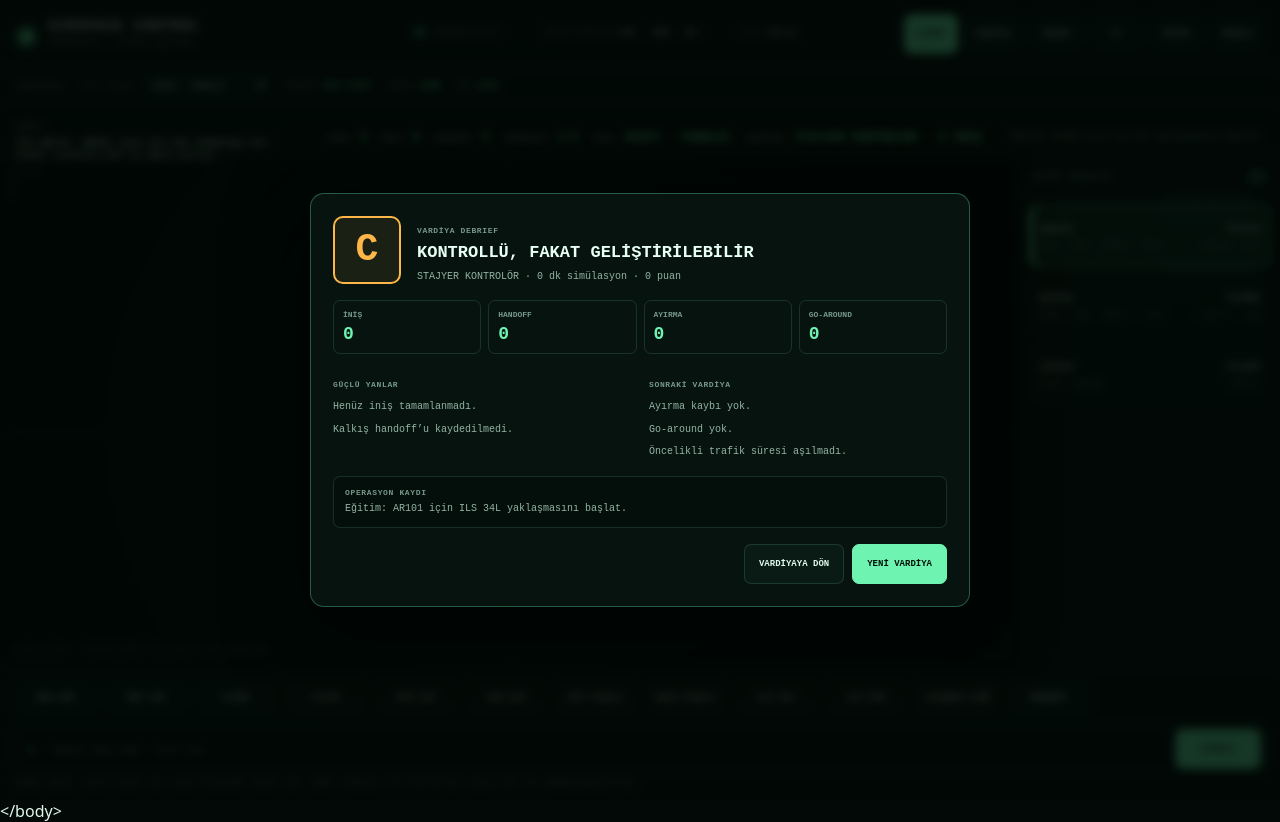
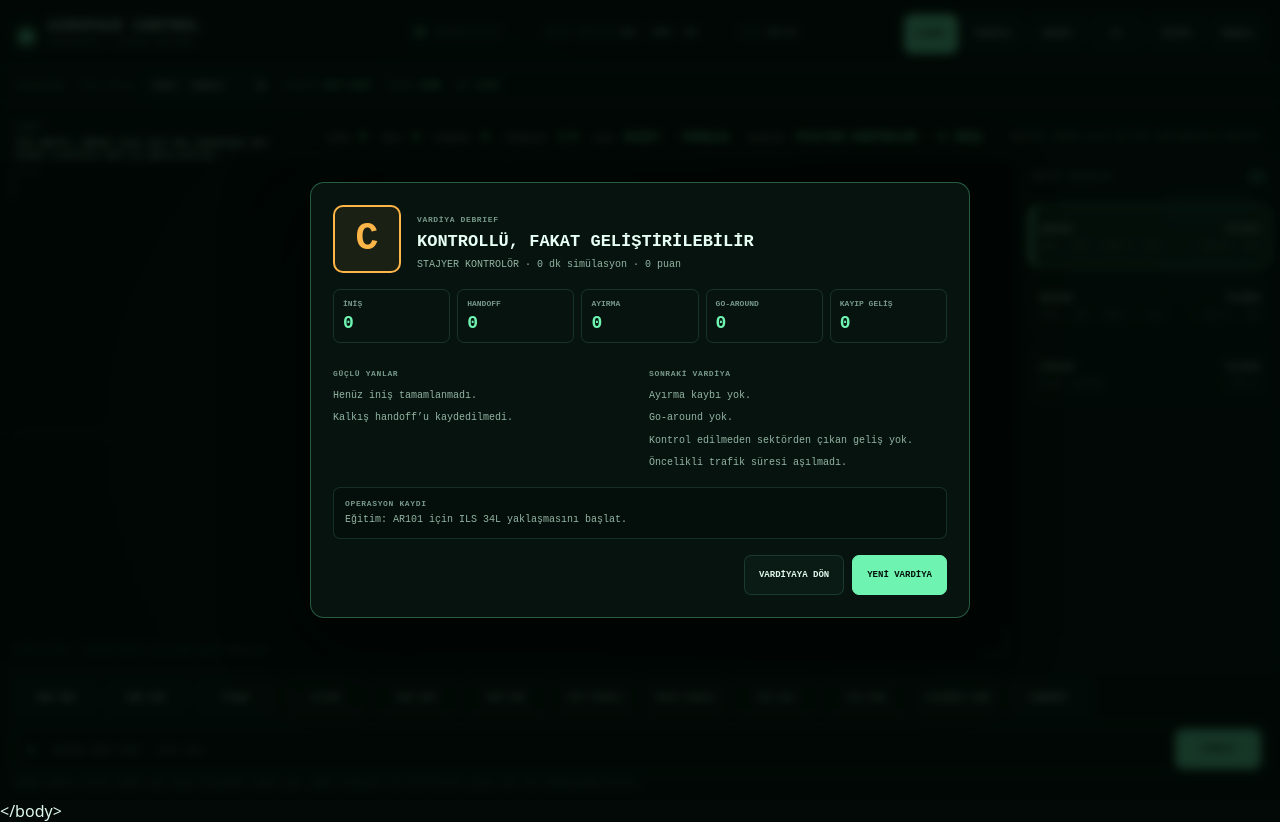
Before and after one commit to bugrabilim/atc, a React (Vite) app: page / in a window 1280 px wide. Both pictures are taken after a click on the button "BİTİR". Built offline with nearby package versions, Linux system fonts and the light colour scheme.

Commit message:
feat: require managed arrivals to sustain traffic

```diff
--- a/src/engine/progression.ts
+++ b/src/engine/progression.ts
@@ -52,7 +52,7 @@ export interface DebriefReport {
 
 export function buildDebrief(state: GameState): DebriefReport {
   const { metrics } = state;
-  const safetyPenalty = metrics.separationLosses * 3 + metrics.expiredPriorities * 2 + metrics.missedHandoffs;
+  const safetyPenalty = metrics.separationLosses * 3 + metrics.expiredPriorities * 2 + metrics.missedHandoffs + metrics.unmanagedArrivals;
   const grade = safetyPenalty === 0 && state.landed >= 3 ? 'A'
     : safetyPenalty <= 1 && state.landed >= 1 ? 'B'
       : safetyPenalty <= 3 ? 'C' : 'D';
@@ -63,6 +63,7 @@ export function buildDebrief(state: GameState): DebriefReport {
   const improvements = [
     metrics.separationLosses > 0 ? `${metrics.separationLosses} ayırma kaybı yaşandı; CPA uyarısını daha erken çöz.` : 'Ayırma kaybı yok.',
     metrics.goArounds > 0 ? `${metrics.goArounds} go-around oluştu; iniş izni zamanlamasını güçlendir.` : 'Go-around yok.',
+    metrics.unmanagedArrivals > 0 ? `${metrics.unmanagedArrivals} geliş yaklaşma yönetilmeden sektörden çıktı; ILS kararını daha erken ver.` : 'Kontrol edilmeden sektörden çıkan geliş yok.',
     metrics.expiredPriorities > 0 ? `${metrics.expiredPriorities} öncelikli trafik süresi aşıldı.` : 'Öncelikli trafik süresi aşılmadı.',
   ];
   return {
--- a/src/engine/scenario.ts
+++ b/src/engine/scenario.ts
@@ -121,7 +121,7 @@ export function createInitialState(scenario: GameScenario = defaultScenario): Ga
     activeLossPairs: [], handoffs: 0, flowId,
     trackHistory: Object.fromEntries(scenario.initialAircraft.map((item) => [item.callsign, [{ ...item.position }]])),
     lastTrackAt: 0, pendingInstructions: [],
-    metrics: { separationLosses: 0, goArounds: 0, missedHandoffs: 0, expiredPriorities: 0 },
+    metrics: { separationLosses: 0, goArounds: 0, missedHandoffs: 0, expiredPriorities: 0, unmanagedArrivals: 0 },
     eventTimeline: [{ id: 'welcome', type: 'info', message: `Eğitim: ${trainingAircraft?.callsign ?? 'ilk geliş'} için ILS ${trainingAircraft?.assignedRunway ?? ''} yaklaşmasını başlat.` }],
   };
 }
--- a/src/engine/session.ts
+++ b/src/engine/session.ts
@@ -42,6 +42,10 @@ export function restoreSession(serialized: string | null, scenarios: readonly Ga
       state: {
         ...state,
         paused: true,
+        metrics: {
+          ...state.metrics,
+          unmanagedArrivals: typeof state.metrics?.unmanagedArrivals === 'number' ? state.metrics.unmanagedArrivals : 0,
+        },
         eventTimeline: Array.isArray(state.eventTimeline) ? state.eventTimeline : state.eventLog,
       },
     };
--- a/src/engine/simulation.ts
+++ b/src/engine/simulation.ts
@@ -249,7 +249,16 @@ export function stepGame(state: GameState, _world: RadarWorld, dt: number): Game
   ));
   const handedOffAircraft = leavingAircraft.filter((item) => item.handoffCleared);
   const missedHandoffAircraft = leavingAircraft.filter((item) => !item.handoffCleared);
-  let aircraft = recoveredAircraft.filter((item) => !landedAircraft.includes(item) && !leavingAircraft.includes(item));
+  const unmanagedArrivalAircraft = recoveredAircraft.filter((item) => (
+    item.phase === 'arrival'
+    && item.approach?.status !== 'captured'
+    && distance(item.position, { x: 0, y: 0 }) > _world.rangeNm + 2
+  ));
+  let aircraft = recoveredAircraft.filter((item) => (
+    !landedAircraft.includes(item)
+    && !leavingAircraft.includes(item)
+    && !unmanagedArrivalAircraft.includes(item)
+  ));
   let spawned = state.spawned;
   let nextTrafficAt = state.nextTrafficAt;
   let runwayAvailableAt = state.runwayAvailableAt;
@@ -306,6 +315,14 @@ export function stepGame(state: GameState, _world: RadarWorld, dt: number): Game
       id: `missed-handoff-${Math.round(elapsedSeconds * 10)}`,
       type: 'danger',
       message: `${missedHandoffAircraft.map((item) => item.callsign).join(', ')} · koordinasyonsuz sektör çıkışı (-100)`,
+    });
+  }
+
+  if (unmanagedArrivalAircraft.length > 0) {
+    eventLog = appendEvent(eventLog, {
+      id: `unmanaged-arrival-${Math.round(elapsedSeconds * 10)}`,
+      type: 'warning',
+      message: `${unmanagedArrivalAircraft.map((item) => item.callsign).join(', ')} · yaklaşma yönetilmeden sektörden çıktı (-75)`,
     });
   }
 
@@ -379,7 +396,7 @@ export function stepGame(state: GameState, _world: RadarWorld, dt: number): Game
     aircraft,
     conflicts,
     landed: state.landed + landedAircraft.length,
-    score: Math.max(0, state.score + landedAircraft.length * 100 + priorityLanded.length * 150 + handedOffAircraft.length * 50 - missedHandoffAircraft.length * 100 - newLossPairs.length * 250 - expiredPriority.length * 150),
+    score: Math.max(0, state.score + landedAircraft.length * 100 + priorityLanded.length * 150 + handedOffAircraft.length * 50 - missedHandoffAircraft.length * 100 - unmanagedArrivalAircraft.length * 75 - newLossPairs.length * 250 - expiredPriority.length * 150),
     spawned,
     trafficLevel: nextTrafficLevel,
     nextTrafficAt,
@@ -395,6 +412,7 @@ export function stepGame(state: GameState, _world: RadarWorld, dt: number): Game
       goArounds: state.metrics.goArounds + missedAircraft.length,
       missedHandoffs: state.metrics.missedHandoffs + missedHandoffAircraft.length,
       expiredPriorities: state.metrics.expiredPriorities + expiredPriority.length,
+      unmanagedArrivals: state.metrics.unmanagedArrivals + unmanagedArrivalAircraft.length,
     },
     eventTimeline: [...state.eventTimeline, ...timelineUpdates].slice(-40),
   };
--- a/src/engine/types.ts
+++ b/src/engine/types.ts
@@ -152,6 +152,8 @@ export interface SessionMetrics {
   goArounds: number;
   missedHandoffs: number;
   expiredPriorities: number;
+  /** Arrivals that crossed the sector boundary without being safely established. */
+  unmanagedArrivals: number;
 }
 
 export interface GameEvent {
--- a/src/ui/DebriefPanel.tsx
+++ b/src/ui/DebriefPanel.tsx
@@ -23,6 +23,7 @@ export function DebriefPanel({ report, state, onRestart, onContinue }: DebriefPa
           <span>HANDOFF <b>{state.handoffs}</b></span>
           <span>AYIRMA <b>{state.metrics.separationLosses}</b></span>
           <span>GO-AROUND <b>{state.metrics.goArounds}</b></span>
+          <span>KAYIP GELİŞ <b>{state.metrics.unmanagedArrivals}</b></span>
         </div>
         <div className="debrief-columns">
           <div><span className="eyebrow">GÜÇLÜ YANLAR</span>{report.strengths.map((item) => <p key={item}>{item}</p>)}</div>
--- a/src/ui/styles.css
+++ b/src/ui/styles.css
@@ -155,7 +155,7 @@ button { touch-action: manipulation; }
 .debrief-grade--b { color: var(--cyan); background: rgba(103,232,196,.08); }
 .debrief-grade--c { color: var(--warning); background: rgba(255,182,72,.08); }
 .debrief-grade--d { color: var(--danger); background: rgba(255,104,104,.08); }
-.debrief-metrics { grid-column: 1 / -1; display: grid; grid-template-columns: repeat(4, 1fr); gap: 7px; }
+.debrief-metrics { grid-column: 1 / -1; display: grid; grid-template-columns: repeat(5, 1fr); gap: 7px; }
 .debrief-metrics span { padding: 9px; border: 1px solid var(--line); border-radius: 7px; color: var(--muted); font: 600 8px IBM Plex Mono, monospace; }
 .debrief-metrics b { display: block; margin-top: 5px; color: var(--green); font-size: 18px; }
 .debrief-columns { grid-column: 1 / -1; display: grid; grid-template-columns: 1fr 1fr; gap: 18px; }
@@ -208,6 +208,7 @@ button { touch-action: manipulation; }
   .debrief-grade { width: 52px; height: 52px; font-size: 27px; }
   .debrief-panel h2 { font-size: 13px; }
   .debrief-columns { grid-template-columns: 1fr; gap: 12px; }
+  .debrief-metrics { grid-template-columns: repeat(3, 1fr); }
 }
 
 @media (orientation: landscape) and (max-height: 560px) {
```
Also changed, not shown: 1 other file (tests, documents, lock files or other folders).
